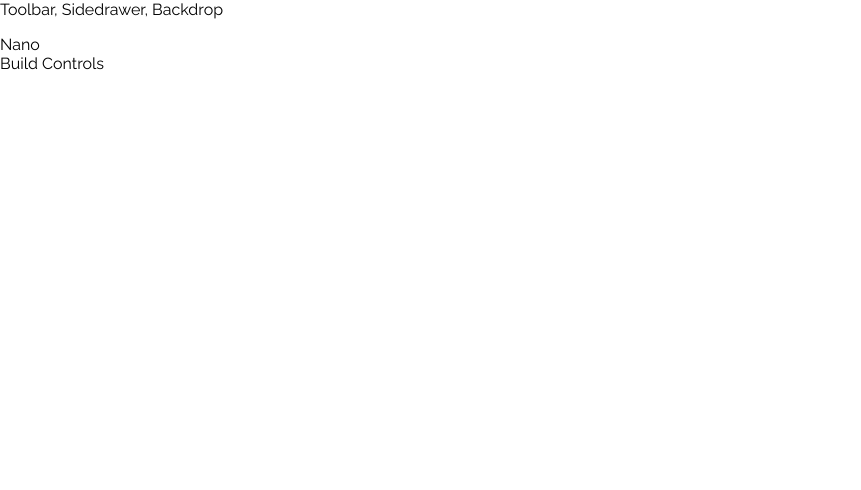
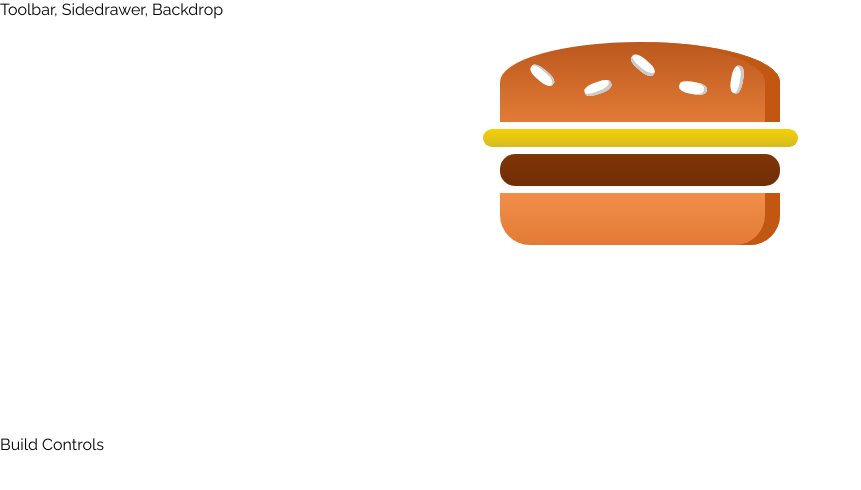
Before and after one commit to karthikmsadashivappa/React-nano, a React app: page / in a window 1280 px wide. Shown: the top 490 px of the page, without its empty margins (0-861 px from the left). Built offline with nearby package versions, Linux system fonts and the light colour scheme.

Commit message:
Starting the Tiny component

```diff
--- /dev/null
+++ b/src/components/Tiny/Tiny.css
@@ -0,0 +1,30 @@
+.Tiny {
+	width: 100%;
+	margin: auto;
+	height: 250px;
+	overflow: scroll;
+	text-align: center;
+	font-weight: bold;
+	font-size: 1.2rem;
+}
+
+@media (min-width: 1000px) and (min-height: 700px) {
+	.Tiny {
+		width: 700px;
+		height: 600px;
+	}
+}
+
+@media (min-width: 500px) and (min-height: 401px) {
+	.Tiny {
+		width: 450px;
+		height: 400px;
+	}
+}
+
+@media (min-width: 500px) and (min-height: 400px) {
+	.Tiny {
+		width: 350px;
+		height: 3 00px;
+	}
+}
--- a/src/components/Tiny/Tiny.js
+++ b/src/components/Tiny/Tiny.js
@@ -0,0 +1,16 @@
+import React from 'react';
+import classes from './Tiny.css';
+import TinyIngredients from './TinyIngredients/TinyIngredients';
+
+const Tiny = (props) => {
+	return (
+		<div className={classes.Tiny}>
+			<TinyIngredients type="bread-top" />
+			<TinyIngredients type="cheese" />
+			<TinyIngredients type="meat" />
+			<TinyIngredients type="bread-bottom" />
+		</div>
+	);
+};
+
+export default Tiny;
--- a/src/components/Tiny/TinyIngredients/TinyIngredients.js
+++ b/src/components/Tiny/TinyIngredients/TinyIngredients.js
@@ -1,14 +1,17 @@
 import React, { Component } from 'react';
 import PropTypes from 'prop-types';
+import classes from './TinyIngredients.css'
 
 class TinyIngredient extends Component {
 	render() {
 		let ingredient = null;
 
 	switch (this.props.type) {
+
 		case ('bread-bottom'):
 			ingredient = <div className={classes.BreadBottom}></div>;
 			break;
+
 		case ('bread-top'):
 			ingredient = (
 				<div className={classes.BreadTop}>
@@ -17,19 +20,24 @@ class TinyIngredient extends Component {
 				</div>
 			);
 			break;
+
 		case ('meat'):
 			ingredient = <div className={classes.Meat}></div>
 			break;
+
 		case ('cheese'):
 			ingredient = <div className={classes.Cheese}></div>
 			break;
+
 		case ('salad'):
 			ingredient = <div className={classes.Salad}></div>
 			break;
+
 		case ('bacon'):
 			ingredient = <div className={classes.Bacon}></div>
 			break;
-			}
+		}
+
 		return ingredient;
 	}
 }
@@ -38,4 +46,4 @@ TinyIngredient.propTypes = {
 	type: PropTypes.string.isRequired
 };
 
-export default T inyIngredient;
+export default TinyIngredient;
--- a/src/containers/nano/Nano.js
+++ b/src/containers/nano/Nano.js
@@ -1,11 +1,12 @@
 import React, { Component } from 'react';
 import Aux from '../../hoc/Aux';
+import Tiny from '../../components/Tiny/Tiny';
 
 class Nano extends Component {
 	render(){
 		return(
 			<Aux>
-				<div>Nano</div>
+				<Tiny />
 				<div>Build Controls</div>
 			</Aux>
 		);
```
